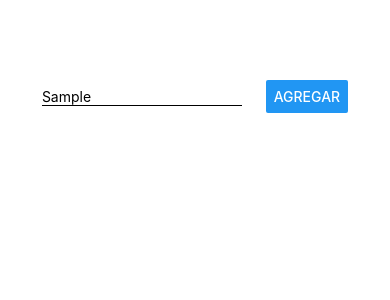
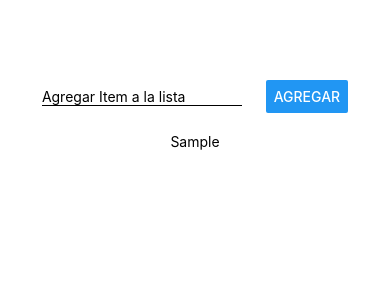
Before and after one commit to orlandoaltuve/ReactNativeApp.Altuve, a React Native app: screen / in a window 390 px wide. Both pictures are taken after typing "Sample" into the empty fields and a click on the button "AGREGAR". Shown: the top 300 px of the page. Built offline with nearby package versions, Linux system fonts and the light colour scheme.

Commit message:
implementacion del componente modal

```diff
--- a/App.js
+++ b/App.js
@@ -1,14 +1,69 @@
 import { StatusBar } from 'expo-status-bar';
-import { Button, StyleSheet, Text, TextInput, View } from 'react-native';
+import { useState } from 'react';
+import { Button, FlatList, StyleSheet, Text, TextInput, TouchableOpacity, View } from 'react-native';
+import Modal from './Components/Modal';
 
 export default function App() {
+  const [textItem, setTextItem] = useState("")
+  const [itemList, setItemlist] = useState([])
+  const [modalVisible, setModalVisible] = useState(false)
+  const [itemSelected, setItemSelected] = useState({})
+
+  const selectedItem = (id) => {
+    setItemSelected(itemList.filter(item => item.id === id)[0])
+    setModalVisible(true)
+  }
+
+  const onChangeItem = (t) => {
+    setTextItem(t)
+  }
+  const addItem = () => {
+    setItemlist(currentItems => [
+      ...currentItems,
+      { id: Math.random().toString(), value: textItem }
+    ])
+    setTextItem("")
+  }
+
+
+  const renderItem = ({ item }) => (
+
+    <TouchableOpacity
+      onPress={() => selectedItem(item.id)}
+      style={styles.items}
+    >
+      <Text>{item.value}</Text>
+    </TouchableOpacity>
+  )
+
+  const deleteItem = () => {
+    setItemlist(currentState => currentState.filter(item => item.id !== itemSelected.id))
+    setItemSelected({})
+    setModalVisible(false)
+  }
+
   return (
     <View style={styles.container}>
       <View style={styles.itemContainer}>
-      <TextInput  placeholder='Agregar Item a la lista' style={styles.inputItem}/>
-      <Button title='Agregar'/>
+        <TextInput
+          value={textItem}
+          placeholder='Agregar Item a la lista'
+          style={styles.inputItem}
+          onChangeText={onChangeItem}
+        />
+        <Button
+          title='Agregar'
+          onPress={addItem}
+        />
       </View>
-
+      <View>
+        <FlatList
+          data={itemList}
+          renderItem={renderItem}
+          keyExtractor={(item) => item.id}
+        />
+      </View>
+      <Modal isVisible={modalVisible} actionDeleteItem={deleteItem}/>
 
     </View>
   );
@@ -16,21 +71,23 @@ export default function App() {
 
 const styles = StyleSheet.create({
   container: {
-    padding:30,
+    padding: 30,
     marginTop: 50,
+    marginBottom: 90,
   },
-  itemContainer:{
-    flexDirection:"row",
-    justifyContent:'space-around',
-    alignItems:"center",
+  itemContainer: {
+    flexDirection: "row",
+    justifyContent: 'space-around',
+    alignItems: "center",
   },
-  inputItem:{
+  inputItem: {
     borderBottomColor: 'black',
     borderBottomWidth: 1,
     width: 200,
-
-
-
-
+  },
+  items: {
+    padding: 20,
+    justifyContent: 'center',
+    alignItems: 'center'
   }
 });
--- /dev/null
+++ b/Components/Modal.js
@@ -0,0 +1,38 @@
+import { StyleSheet, Pressable, Text, View, Modal as NewModal, } from 'react-native';
+import React from 'react';
+
+const Modal = (props) => {
+
+    const {isVisible, actionDeleteItem} = props;
+    return(
+        <NewModal
+            animationType='fade'
+            transparent={true}
+            visible={isVisible}
+        >
+            <View style={styles.centeredView}>
+                <View >
+                    <Text>¿Quieres eliminar este elemento?</Text>
+                    <Pressable
+                        onPress={() => actionDeleteItem()}
+
+                    >
+                        <Text>Eliminar</Text>
+                    </Pressable>
+                </View>
+            </View>
+
+        </NewModal>
+    );
+};
+
+export default Modal;
+
+const styles = StyleSheet.create({
+    centeredView:{
+        flex: 1,
+        justifyContent: 'center',
+        alignItems:'center',
+
+    },
+});
```
